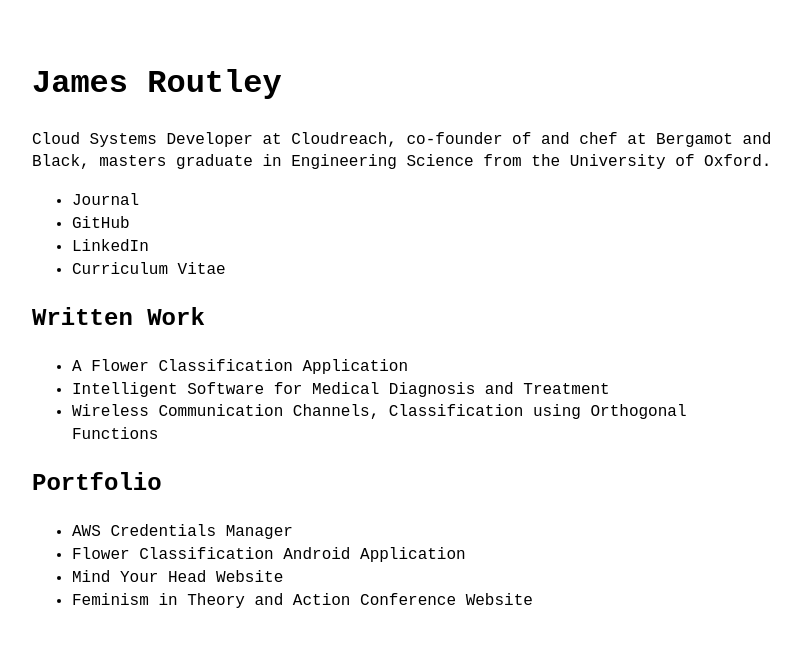
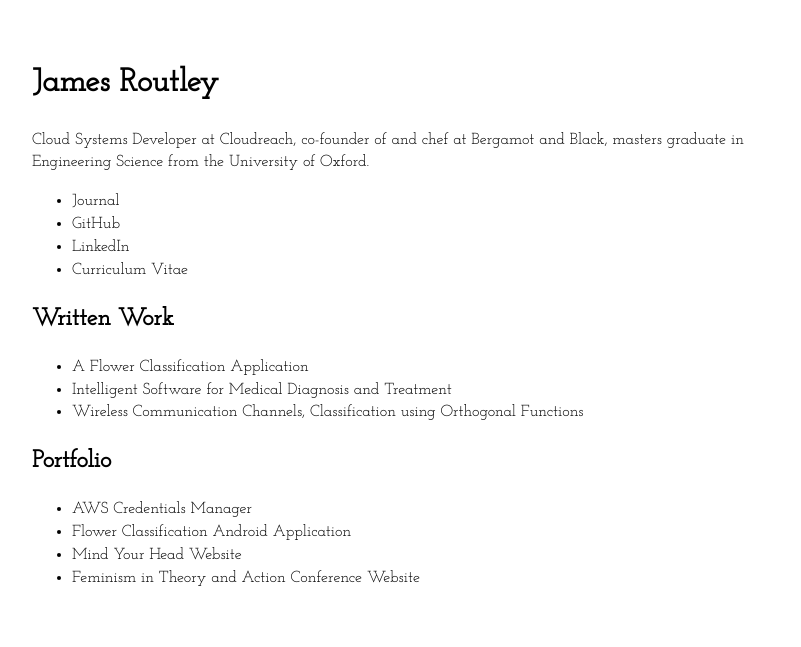
Before and after one commit to jamesroutley/routley.io, a Jekyll site: the page built from index.html, in a window 1280 px wide. Shown: the top 647 px of the page, without its empty margins (233-1034 px from the left). Built offline with Jekyll 4.4.1, drawn with Linux system fonts in a browser that asks for light colours.

```diff
--- a/css/jamesroutley.css
+++ b/css/jamesroutley.css
@@ -1,6 +1,6 @@
 /* Font */
 
-/*@import url(https://fonts.googleapis.com/css?family=Josefin+Slab);*/
+@import url(https://fonts.googleapis.com/css?family=Josefin+Slab);
 
 body {
     font-family: 'Josefin Slab', 'Courier New', monospace;
```
Also changed, not shown: 7 other files.
